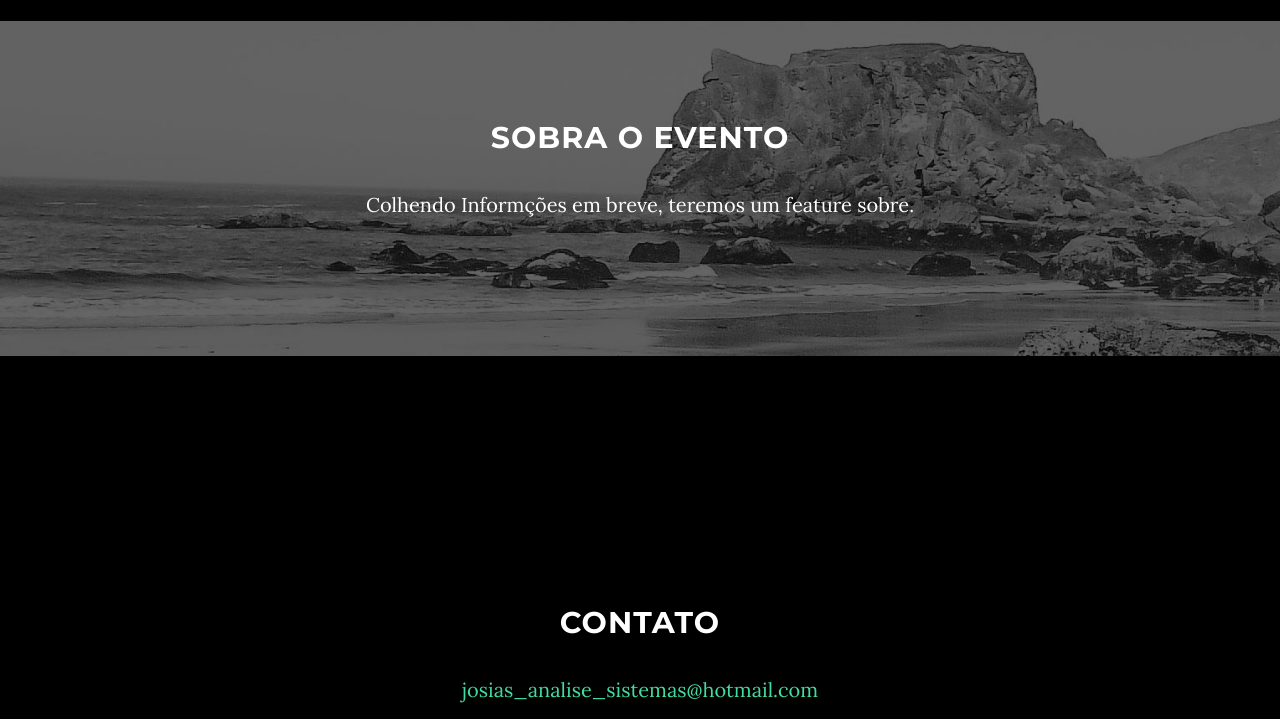
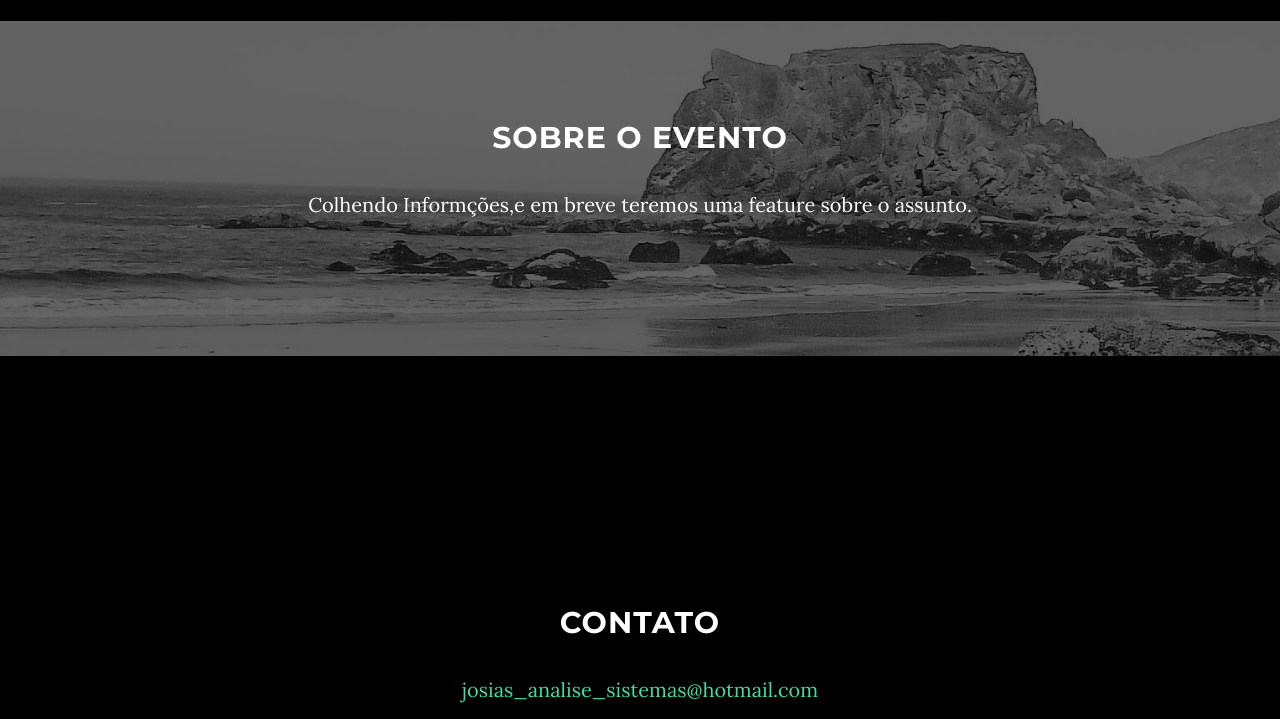
Before and after one commit to josiasOliveira/josiasOliveira.github.io, a website: page tattoweek/index.html in a window 1280 px wide. Shown: the part 2120-2839 px from the top of the page. Drawn offline with nearby package versions, Linux system fonts and the light colour scheme; some packages are replaced by stand-ins of ours.

Commit message:
Update index.html

```diff
--- a/tattoweek/index.html
+++ b/tattoweek/index.html
@@ -146,8 +146,8 @@
         <div class="download-section">
             <div class="container">
                 <div class="col-lg-8 col-lg-offset-2">
-                    <h2>sobra o evento</h2>
-                    <p>Colhendo Informções em breve, teremos um feature sobre.</p>
+                    <h2>sobre o evento</h2>
+                    <p>Colhendo Informções,e em breve teremos uma feature sobre o assunto.</p>
 
                 </div>
             </div>
```
